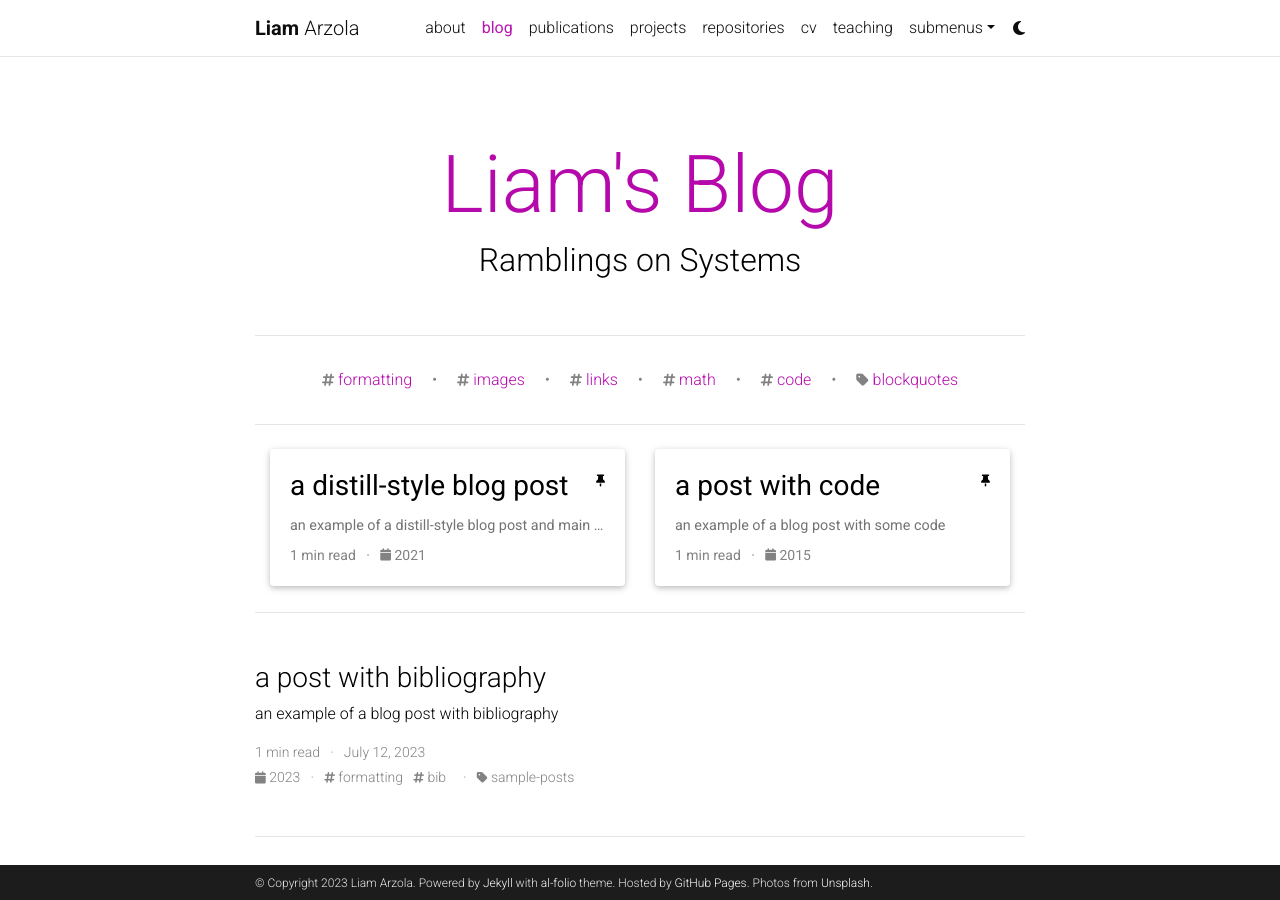
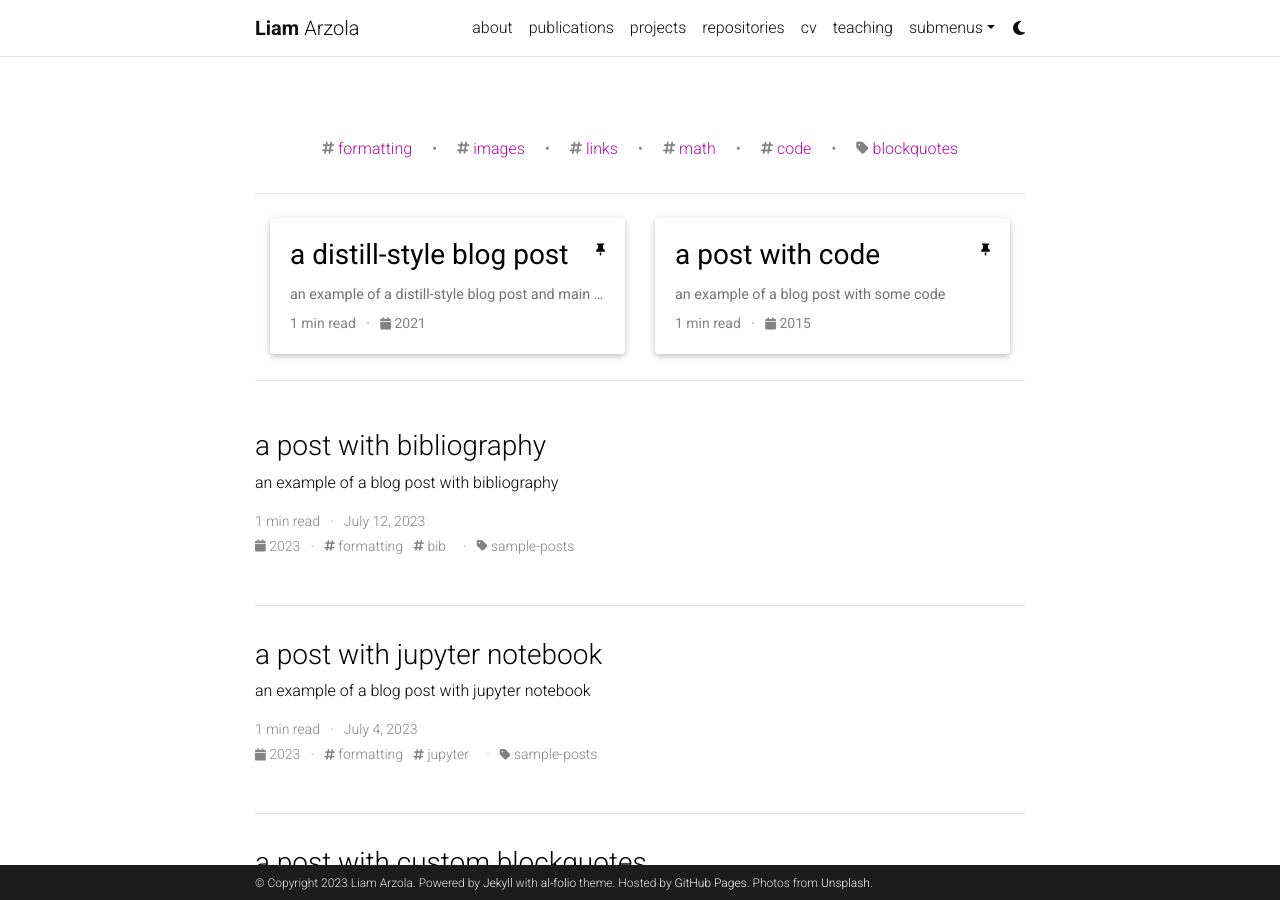
Before and after one commit to liam0215/liam0215.github.io, a Jekyll site: the page built from blog/index.html, in a window 1280 px wide and 900 px high. Built offline with Jekyll 4.4.1, drawn with Linux system fonts in a browser that asks for light colours; the list of posts is cut into pages by our own code; comment, search, counter and statistics services are not loaded; a style sheet for code colours, icons or effects is not loaded; some of the changed lines change nothing that is shown.

Commit message:
remove blog

```diff
--- a/_config.yml
+++ b/_config.yml
@@ -121,10 +121,10 @@
 # Blog
 # -----------------------------------------------------------------------------
 
-blog_name: Liam's Blog # blog_name will be displayed in your blog page
-blog_nav_title: blog # your blog must have a title for it to be displayed in the nav bar
-blog_description: Ramblings on Systems
-permalink: /blog/:year/:title/
+# blog_name: Liam's Blog # blog_name will be displayed in your blog page
+# blog_nav_title: blog # your blog must have a title for it to be displayed in the nav bar
+# blog_description: Ramblings on Systems
+# permalink: /blog/:year/:title/
 
 # Pagination
 pagination:
```
